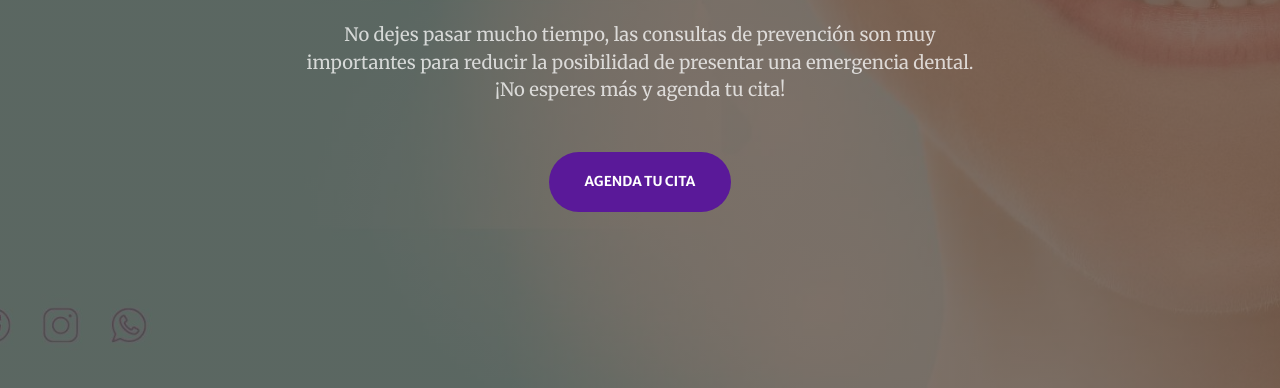
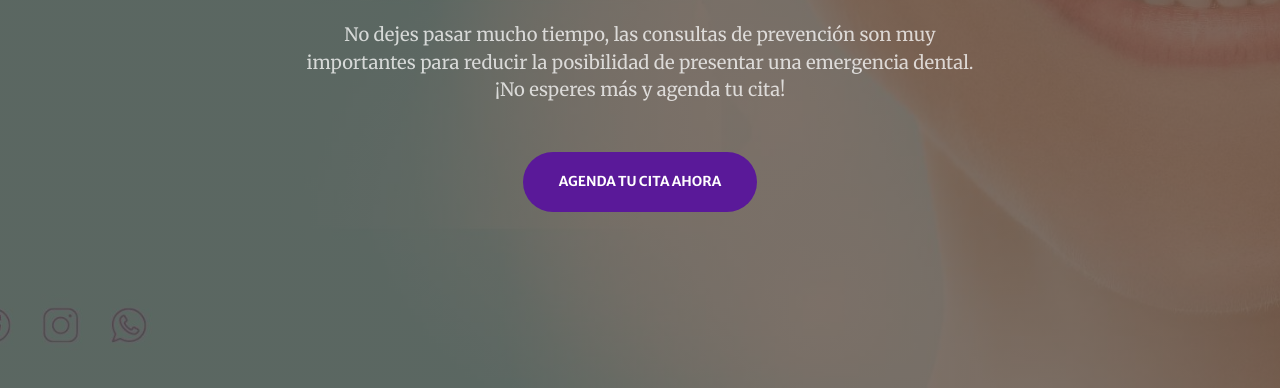
Before and after one commit to hvs145/Brident, a plain HTML site: page index.html in a window 1280 px wide. Shown: the part 412-800 px from the top of the page. Drawn offline with nearby package versions, Linux system fonts and the light colour scheme; some packages are replaced by stand-ins of ours; a script that the page names is missing.

Commit message:
modificaciones de prueba
modificaciones a  titulos

```diff
--- a/index.html
+++ b/index.html
@@ -6,7 +6,7 @@
     <meta name="viewport" content="width=device-width, initial-scale=1, shrink-to-fit=no" />
     <meta name="description" content="" />
     <meta name="author" content="" />
-    <title>Brident - Mty</title>
+    <title>Brident - Mty(hv)</title>
     <!-- Favicon-->
     <link rel="icon" type="image/x-icon" href="assets/favicon.ico" />
     <!-- Bootstrap Icons-->
@@ -51,7 +51,7 @@
                         ¡No esperes más y agenda tu cita!</p>
                     <a class="btn btn-morado btn-xl"
                         href="https://api.whatsapp.com/send?phone=528125911113&app=facebook&entry_point=page_cta&fbclid=IwAR36Q53ZZE50bvpPLahGGedH7jsLYPEbcCmbvE2ypz2rNu0i8fXg9I5VTnQ">Agenda
-                        tu cita</a>
+                        tu cita ahora</a>
                 </div>
             </div>
         </div>
```
Also changed, not shown: index2.html (deleted).
